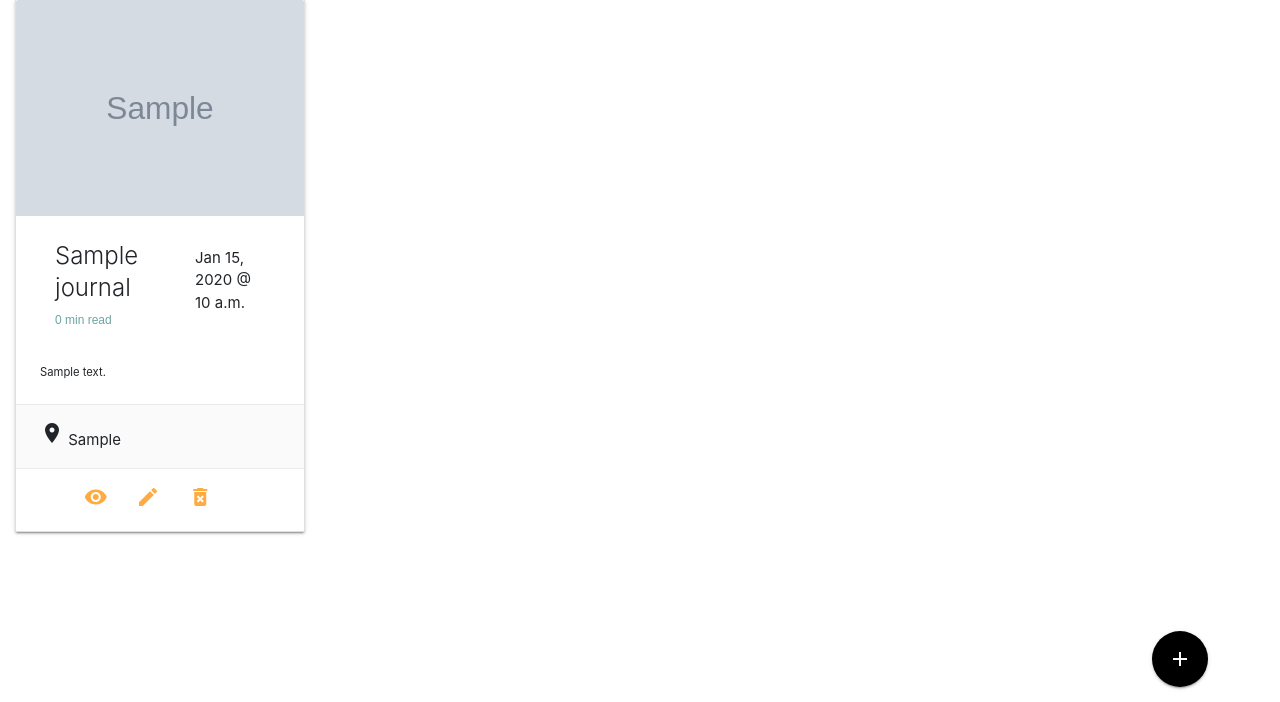
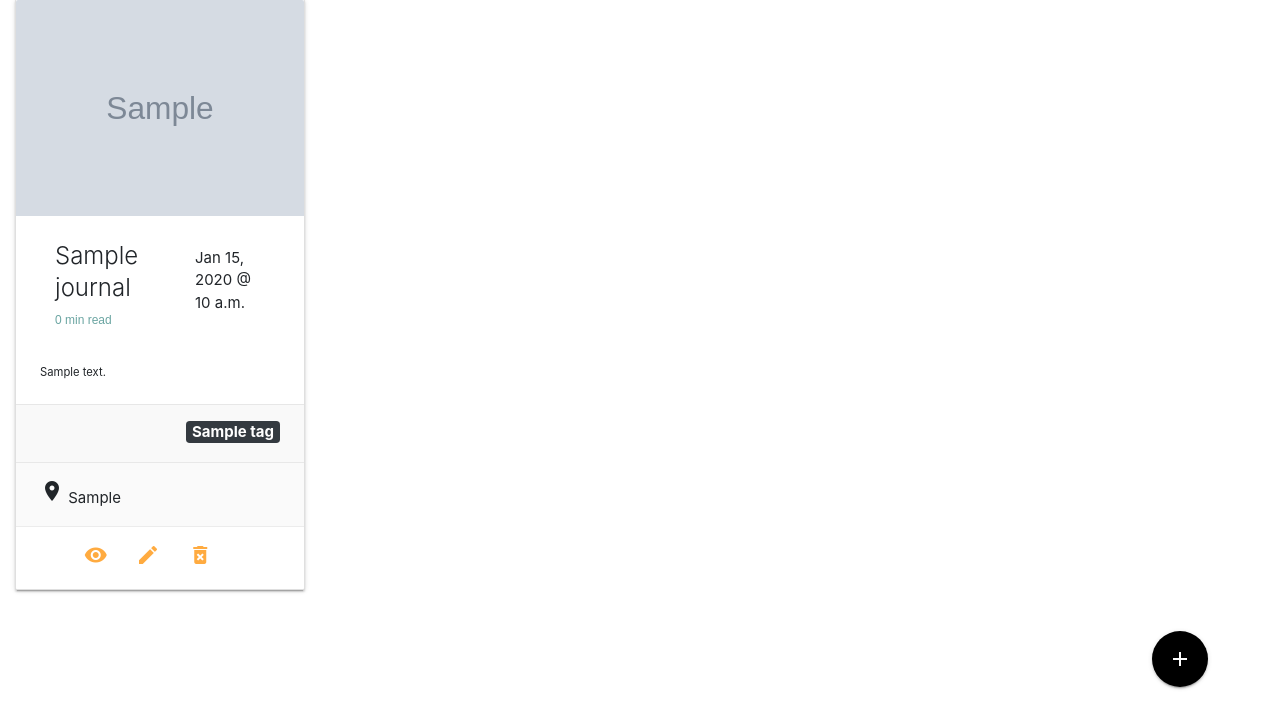
Before and after one commit to emmanuelobo/journalize, a Django app: page /entry/ in a window 1280 px wide. Shown: the part 73-775 px from the top of the page. Run offline with Django 3.2, Linux system fonts and the light colour scheme; a user stored in the database is signed in; tables that the repository leaves empty hold one stand-in row (values such as "Sample post"); grey boxes marked "Sample" are stand-in pictures; some libraries are stand-ins or nearby versions.

Commit message:
Added Tags Section in Card

```diff
--- a/app/journal/models.py
+++ b/app/journal/models.py
@@ -77,3 +77,6 @@ class Journal(models.Model):
 class Tag(models.Model):
 	name = models.CharField(max_length=30)
 	journal = models.ForeignKey(Journal(), on_delete=models.CASCADE)
+
+	def __str__(self):
+		return self.name
--- a/app/static/css/journal.css
+++ b/app/static/css/journal.css
@@ -26,3 +26,8 @@ a:hover{
 .entry-location{
     background-color: rgba(245, 245, 245, 0.5) !important;
 }
+
+.entry-tags{
+    background-color: rgba(249, 249, 249, 0.99) !important;
+    float: left;
+}
--- a/app/template/subtemplate/journal_entries.html
+++ b/app/template/subtemplate/journal_entries.html
@@ -43,6 +43,14 @@
 
                 <small>{{ entry.preview }}</small>
             </div>
+              {% if entry.tag_set.all %}
+              <div class="card-action entry-tags">
+                {% for tag in entry.tag_set.all %}
+                    <span class="badge badge-dark" style="color: white;margin-bottom: 3px;">{{tag}}</span>
+                {% endfor %}
+              </div>
+              {% endif %}
+
               {% if entry.location %}
               <div class="card-action entry-location">
                   <i class="material-icons">location_on</i> {{ entry.location }}
```
